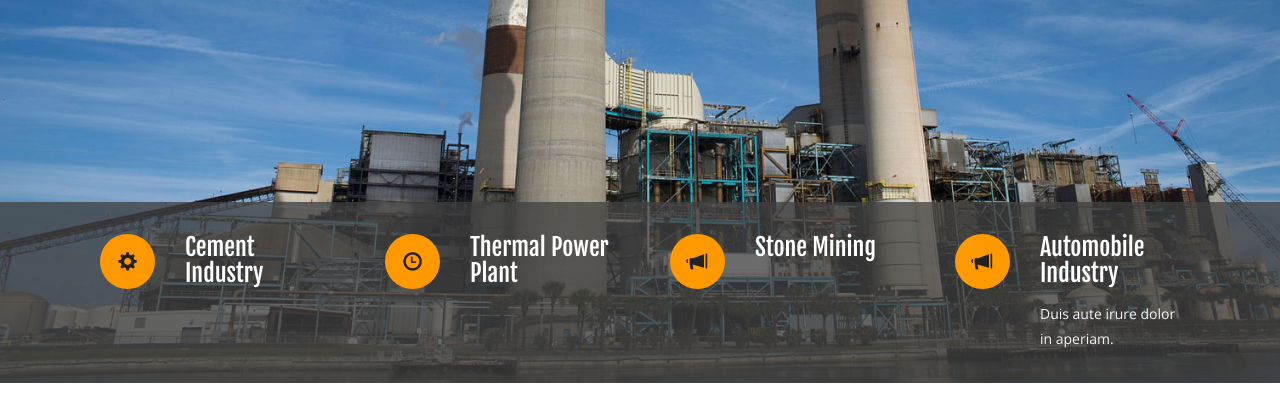
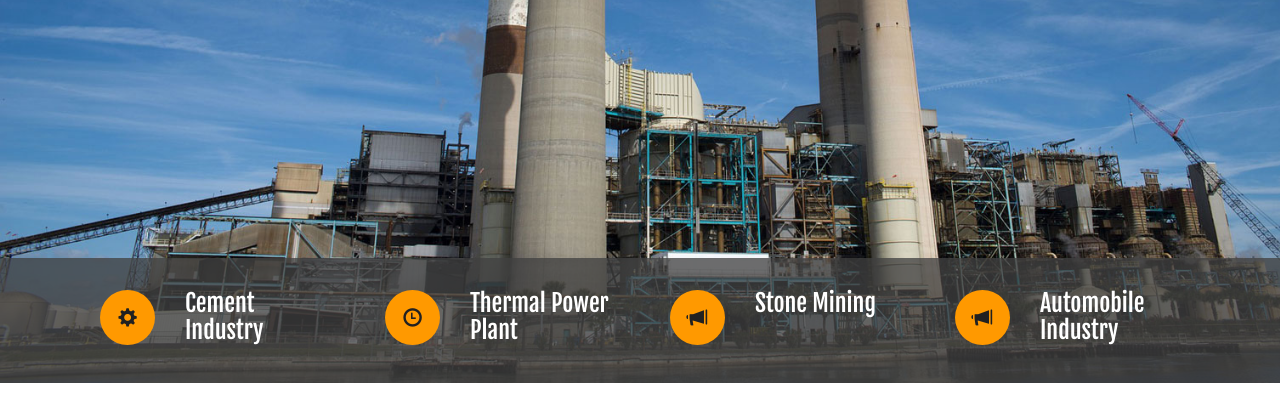
Before and after one commit to harishrewari/ssebawal, a plain HTML site: page index.html in a window 1280 px wide. Shown: the part 387-800 px from the top of the page. Drawn offline with nearby package versions, Linux system fonts and the light colour scheme.

Commit message:
removed Lorem Ipsum definitions

```diff
--- a/index.html
+++ b/index.html
@@ -151,8 +151,8 @@ Smartphone Compatible web template, free webdesigns for Nokia, Samsung, LG, Sony
 					</div>
 					<div class="col-xs-8 w3l_banner_info_left_grid_left">
 						<h3><a href="single.html">Automobile Industry</a></h3>
-						<p>Duis aute irure dolor in aperiam.</p>
-					</div>
+<!-- 						<p>Duis aute irure dolor in aperiam.</p>
+ -->					</div>
 					<div class="clearfix"> </div>
 				</div>
 
```
